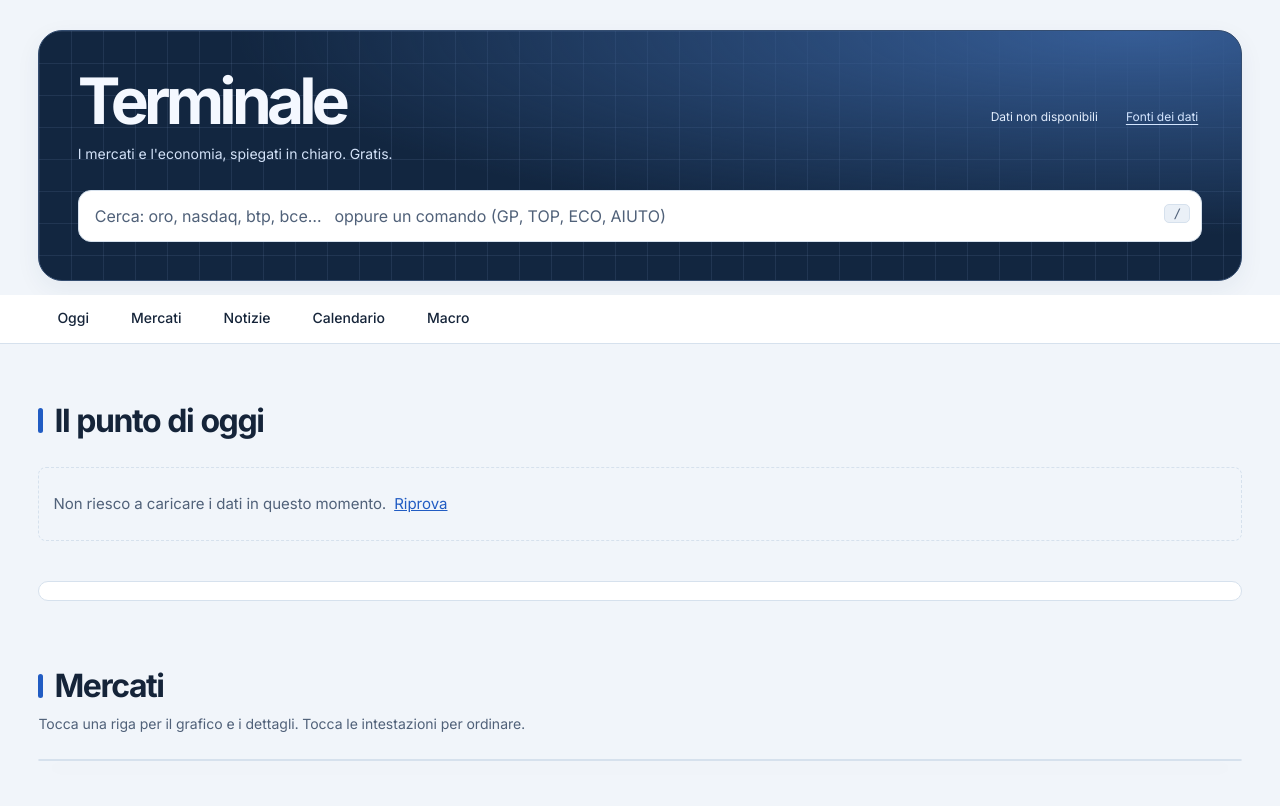
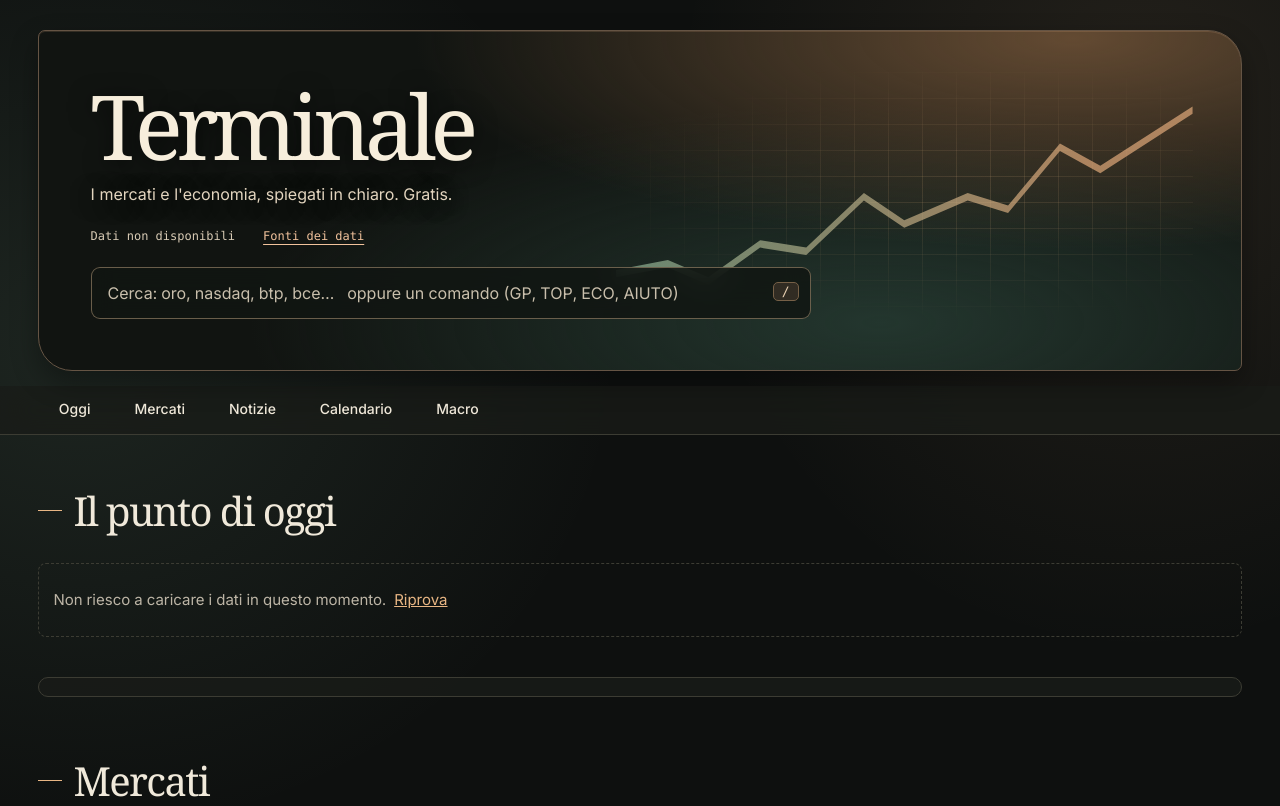
Before and after one commit to pitfranz/terminale-mercati, a plain HTML site: page index.html in a window 1280 px wide. Shown: the top 806 px of the page. Drawn offline with Linux system fonts and the light colour scheme; no server answers.

Commit message:
Refactor CSS variables and update styles
Updated color variables and styles for improved design consistency.

```diff
--- a/css/style.css
+++ b/css/style.css
@@ -195,110 +195,143 @@ h4{margin:0 0 6px;font-size:14px}
 @media (prefers-reduced-motion:reduce){.flu,.fld{animation:none}}
 #liveTs:not(:empty)::before{content:'';display:inline-block;width:7px;height:7px;border-radius:50%;background:var(--up);margin-right:6px;vertical-align:1px}
 
-/* Terminale: superfici, tipografia e gerarchia visiva */
+/* Nero inchiostro, rame e salvia */
 :root {
-  --bg: light-dark(#f1f5fa, #0b121c);
-  --surface: light-dark(#ffffff, #131e2c);
-  --ink: light-dark(#152439, #ecf4fc);
-  --mut: light-dark(#506179, #a5b6cd);
-  --line: light-dark(#d6e1ed, #304258);
-  --card: light-dark(#eaf0f7, #172536);
-  --card2: light-dark(#dfe9f4, #25374c);
-  --acc: light-dark(#215cc3, #9cc5ff);
-  --accbg: light-dark(#e4eeff, #1b3655);
-  --up: light-dark(#08774e, #65dbab);
-  --down: light-dark(#b42d48, #ff9aa8);
-  --radius: 16px;
+  color-scheme: dark;
+  --bg: light-dark(#eee9df, #0e100f);
+  --ink: light-dark(#28251f, #f0e9da);
+  --mut: light-dark(#615749, #bdb5a6);
+  --line: light-dark(#c9bca6, #3c3c33);
+  --card: light-dark(#f4efe5, #1d211c);
+  --card2: light-dark(#e6dfd1, #292e26);
+  --surface: light-dark(#faf6ed, #191c18);
+  --glass: color-mix(in srgb, var(--surface) 76%, transparent);
+  --acc: light-dark(#82512b, #e8b684);
+  --accbg: light-dark(#ebdac7, #382b20);
+  --up: light-dark(#2f694b, #9ad2ae);
+  --down: light-dark(#a83e43, #f5a0a1);
+  --display: 'Gloock', Georgia, serif;
   --mono: ui-monospace, 'Cascadia Mono', Consolas, monospace;
-  --shadow: 0 8px 24px light-dark(#203c6510, #0004);
+  --radius: 15px;
+  --shadow: 0 12px 28px light-dark(#30211214, #0005);
 }
 
-.wrap { max-width: 1330px; padding-inline: clamp(14px, 3vw, 40px); }
+body {
+  background-image:
+    radial-gradient(ellipse at 89% 8%, color-mix(in srgb, var(--acc) 10%, transparent), transparent 29rem),
+    radial-gradient(ellipse at 6% 24%, color-mix(in srgb, var(--up) 11%, transparent), transparent 34rem);
+  background-repeat: no-repeat;
+}
+.wrap { max-width: 1350px; padding-inline: clamp(14px, 3vw, 42px); }
+body > .wrap:first-child { position: relative; z-index: 40; }
 header.top {
+  isolation: isolate;
   position: relative;
-  isolation: isolate;
-  margin-block: clamp(12px, 2.4vw, 30px) 14px;
-  padding: clamp(18px, 3vw, 40px);
-  border: 1px solid #344d70;
-  border-radius: 24px;
-  color: #f4f8ff;
-  background-color: #122640;
-  background-image:
-    radial-gradient(ellipse at 91% 0%, #365d96 0%, transparent 58%),
-    linear-gradient(#b4d1ff18 1px, transparent 1px),
-    linear-gradient(90deg, #b4d1ff18 1px, transparent 1px);
-  background-size: auto, 32px 32px, 32px 32px;
-  box-shadow: var(--shadow);
+  margin-block: clamp(12px, 2.4vw, 30px) 15px;
+  padding: clamp(20px, 4vw, 52px);
+  border: 1px solid #655444;
+  border-radius: 7px 34px 7px 34px;
+  color: #f7eedc;
+  background:
+    radial-gradient(ellipse at 86% 2%, #634a32 0%, transparent 45%),
+    radial-gradient(ellipse at 70% 86%, #23362e 0%, transparent 53%),
+    #111411;
+  box-shadow: var(--shadow), inset 0 1px #eab48628;
 }
-.top-row { align-items: center; gap: 12px 24px; }
-.top h1 { font-size: clamp(36px, 5vw, 68px); line-height: 1; letter-spacing: -.075em; }
-.top h1 small { margin-top: 11px; color: #d3e2f8; line-height: 1.45; }
-.top .upd { gap: 4px 12px; color: #e1ecfc; font-size: 12px; }
-.top .linkbtn { color: #d3e5ff; text-underline-offset: 3px; }
-.top #liveTs:not(:empty)::before { background: #65dbab; }
+header.top::before, header.top::after {
+  content: '';
+  position: absolute;
+  inset: 12% 4% 15% 48%;
+  z-index: -1;
+  pointer-events: none;
+}
+header.top::before {
+  background-image: linear-gradient(#e8b68428 1px, transparent 1px), linear-gradient(90deg, #e8b68428 1px, transparent 1px);
+  background-size: 34px 26px;
+  mask-image: radial-gradient(ellipse at 62% 48%, #000, transparent 73%);
+}
+header.top::after {
+  background: linear-gradient(105deg, #84b69a 0%, #e5ac7c 77%);
+  opacity: .68;
+  clip-path: polygon(0% 80%, 9% 76%, 16% 83%, 25% 68%, 33% 71%, 43% 49%, 50% 60%, 61% 49%, 68% 54%, 77% 29%, 84% 38%, 100% 14%, 100% 17%, 84% 41%, 77% 32%, 68% 57%, 61% 52%, 50% 63%, 43% 52%, 33% 74%, 25% 71%, 16% 86%, 9% 79%, 0% 83%);
+}
+.top-row { display: grid; justify-content: start; gap: 9px; }
+.top h1 {
+  font: 400 clamp(43px, 7vw, 98px)/.98 var(--display);
+  letter-spacing: -.07em;
+  text-shadow: 0 3px 22px #0009;
+}
+.top h1 small {
+  margin-top: 13px;
+  color: #e3d5bf;
+  font: 400 clamp(13px, 1.4vw, 16px)/1.45 var(--font);
+  letter-spacing: 0;
+}
+.top .upd { gap: 2px 12px; color: #d8cbb5; font: 12px/1.45 var(--mono); }
+.top .linkbtn { color: #f1c29c; text-underline-offset: 4px; }
+.top #liveTs:not(:empty)::before { background: #9ad2ae; box-shadow: 0 0 9px #9ad2ae77; }
 .top .warn, .top .helpbox, .top .results { color: var(--ink); background: var(--surface); }
-.searchbox { margin-top: clamp(12px, 2.2vw, 25px); }
+.searchbox { margin-top: 8px; max-width: 45rem; }
 .searchbox input {
   height: 52px;
-  padding-right: 55px;
-  color: var(--ink);
-  background: var(--surface);
-  border: 1px solid var(--line);
-  border-radius: 13px;
+  padding-right: 54px;
+  color: #f7eedc;
+  border: 1px solid #b89f7e86;
+  border-radius: 9px;
+  background: #111612d9;
+  backdrop-filter: blur(12px);
 }
-.searchbox input::placeholder { color: var(--mut); opacity: 1; }
-.searchbox kbd { top: 14px; font-family: var(--mono); }
-.results { top: calc(100% + 6px); border-radius: 14px; }
+.searchbox input::placeholder { color: #c9bfac; opacity: 1; }
+.searchbox kbd { top: 15px; background: #312c23; color: #ebd2b3; border-color: #766047; font-family: var(--mono); }
+.results { top: calc(100% + 6px); border-radius: 12px; box-shadow: var(--shadow); }
 
-nav.sections { background: var(--surface); }
-nav.sections .wrap { gap: 4px; }
-nav.sections a {
-  padding-inline: clamp(10px, 1.5vw, 19px);
-  font-size: 14px;
-  white-space: nowrap;
+nav.sections {
+  background-color: var(--glass);
+  backdrop-filter: blur(16px) saturate(130%);
+  border-bottom-color: var(--line);
 }
+nav.sections .wrap { gap: 3px; }
+nav.sections a { padding-inline: clamp(12px, 1.6vw, 21px); font-size: 14px; white-space: nowrap; }
 nav.sections a:hover, nav.sections a:focus-visible { color: var(--acc); background: var(--accbg); }
 nav.sections a:focus-visible { outline-offset: -3px; }
-section.blk { padding-top: clamp(30px, 4.5vw, 58px); }
+section.blk { padding-top: clamp(31px, 4.1vw, 55px); }
 section.blk > h2 {
   display: flex;
   align-items: center;
   gap: 11px;
-  margin-bottom: 8px;
-  font-size: clamp(23px, 2.5vw, 34px);
-  line-height: 1.18;
-  letter-spacing: -.045em;
+  margin-bottom: 10px;
+  font: 400 clamp(26px, 3.2vw, 40px)/1.14 var(--display);
+  letter-spacing: -.04em;
 }
-section.blk[hidden] { display: none; }
-section.blk > h2::before {
-  content: '';
-  flex: 0 0 5px;
-  height: .76em;
-  border-radius: 4px;
-  background: var(--acc);
-}
+section.blk > h2::before { content: ''; flex: 0 0 24px; height: 1px; background: var(--acc); }
 .sub { margin-bottom: 17px; }
 
-.punto, .tile, .mc, .macrodetail, .ask, .bcard, .tablewrap, .news, .watch, .panel {
-  background-color: var(--surface);
+.punto, .tile, .mc, .macrodetail, .ask, .bcard, .tablewrap, .news, .watch {
+  background: var(--glass);
   border: 1px solid var(--line);
   border-radius: var(--radius);
 }
-.punto { padding: clamp(15px, 2vw, 24px); box-shadow: var(--shadow); }
-.punto li { padding-block: 4px; }
-.tiles, .mgrid { gap: 12px; }
-.tile, .mc { min-width: 0; padding: 15px; }
-.tile:hover, .mc:hover, .mc[aria-pressed=true] {
-  border-color: var(--acc);
+.punto {
+  padding: clamp(15px, 2vw, 24px);
+  border-inline-start: 3px solid var(--acc);
+  backdrop-filter: blur(9px);
   box-shadow: var(--shadow);
 }
-.tile .p, .mc .v, .big { font-family: var(--mono); letter-spacing: -.045em; }
-.tile .p { font-size: clamp(17px, 2.1vw, 24px); overflow-wrap: anywhere; }
+.punto li { padding-block: 3px; }
+.tiles, .mgrid { gap: 12px; }
+.tile, .mc {
+  min-width: 0;
+  padding: 15px;
+  background-image: linear-gradient(155deg, color-mix(in srgb, var(--up) 8%, transparent), transparent 62%);
+}
+.tile:hover, .mc:hover, .mc[aria-pressed=true] { border-color: var(--acc); box-shadow: var(--shadow); }
+.tile .p, .mc .v, .big { font-family: var(--mono); letter-spacing: -.055em; }
+.tile .p { font-size: clamp(16px, 2vw, 23px); overflow-wrap: anywhere; }
 .tile .n, .tile .c { overflow-wrap: anywhere; }
-.tile:not(.gcard) svg { height: 40px; }
+.tile:not(.gcard) svg { height: 39px; }
 .spark polyline { stroke-width: 2; }
 .watch { padding: 14px 16px 4px; }
-.wl .r:last-child { border-bottom: 0; }
+.wl .r:last-child, table.mk tbody tr:last-child td { border-bottom: 0; }
 .star:hover, .star[aria-pressed=true] { color: var(--acc); }
 .tabs button, .chip, .more, .filters input[type=search], .filters select, .sel { background: var(--surface); }
 .tabs button:hover, .chip:hover, .more:hover { border-color: var(--acc); }
@@ -310,7 +343,6 @@ section.blk > h2::before {
 .tablewrap, .news, .panel { box-shadow: var(--shadow); }
 table.mk th { background: var(--card); border-bottom: 1px solid var(--line); }
 table.mk td { padding-block: 9px; }
-table.mk tbody tr:last-child td { border-bottom: 0; }
 table.mk tbody tr:hover { background: var(--accbg); }
 table.mk .chg, .ev .tm, .ev .vals { font-family: var(--mono); }
 .news { padding-inline: clamp(12px, 2vw, 22px); }
@@ -321,15 +353,20 @@ table.mk .chg, .ev .tm, .ev .vals { font-family: var(--mono); }
 .ev { padding-inline: 10px; }
 .ev .vals { flex-wrap: wrap; }
 .chartbox { border-radius: 12px; overflow: hidden; }
-.btn { background: var(--acc); color: light-dark(#fff, #0d1a2b); }
+.btn { background: var(--acc); color: light-dark(#fff, #221a13); }
 .btn.sec { background: var(--surface); color: var(--ink); }
-.ov { background: #081223b8; }
+.ov { background: #080a08b8; backdrop-filter: blur(8px); }
+.panel { background: var(--surface); border: 1px solid var(--line); }
 
-@media (max-width: 600px) {
-  header.top { border-radius: 17px; }
+@media (max-width: 700px) {
+  header.top { border-radius: 6px 24px 6px 24px; }
+  header.top::before, header.top::after { inset-inline-start: 36%; opacity: .25; }
   .top .upd { gap: 2px 10px; }
   .top .linkbtn { padding-block: 0; }
-  .searchbox { margin-top: 8px; }
+  .searchbox { margin-top: 4px; }
+  section.blk > h2::before { flex-basis: 14px; }
+}
+@media (max-width: 600px) {
   .tiles { grid-template-columns: repeat(2, minmax(0, 1fr)); gap: 8px; }
   .tile { padding: 11px; }
   .mgrid { grid-template-columns: repeat(auto-fit, minmax(min(100%, 175px), 1fr)); }
```
